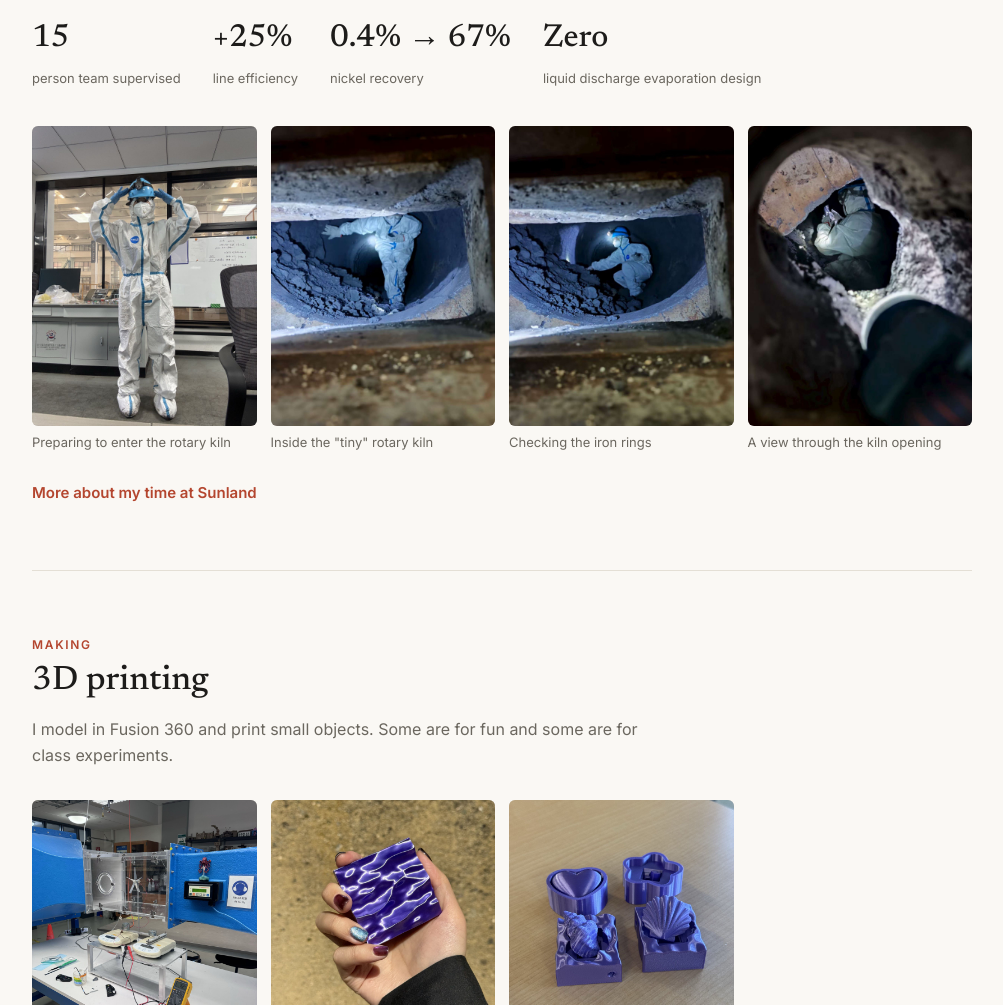
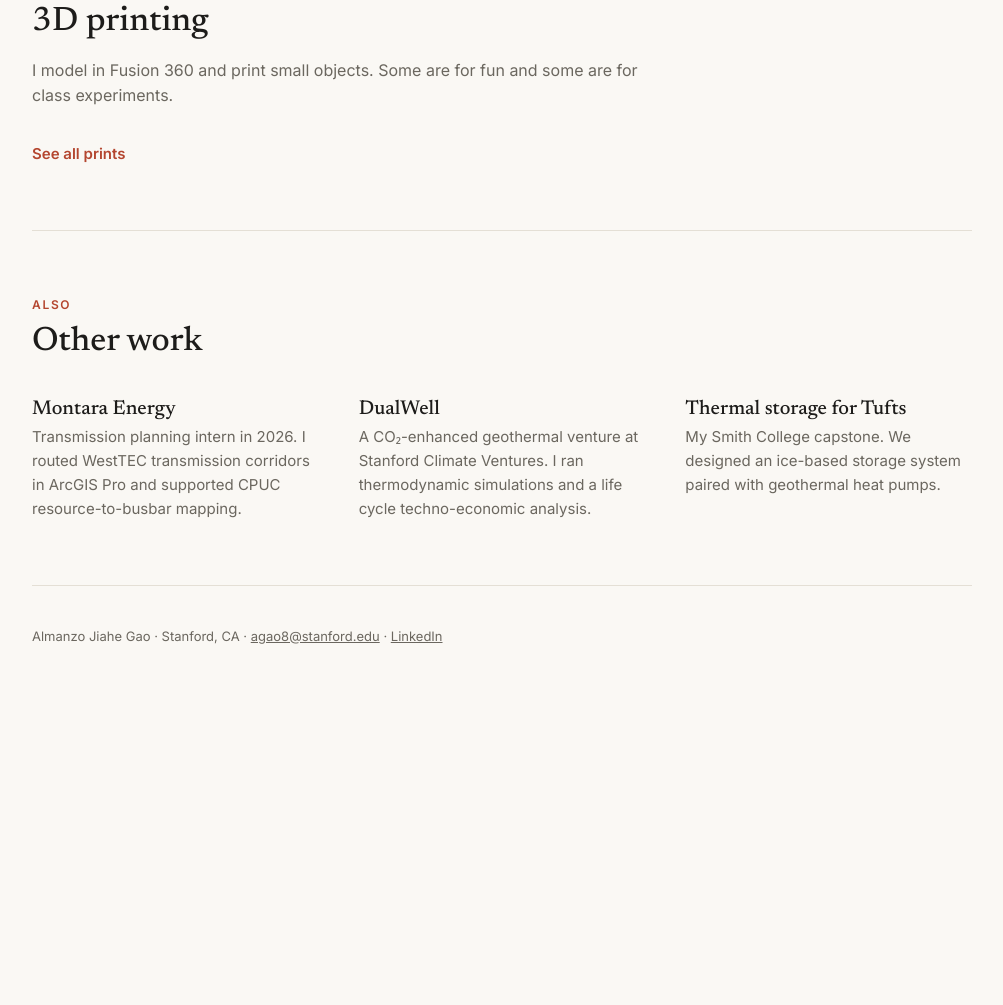
Before and after one commit to agao8-boop/agao8-boop.github.io, a plain HTML site: page index.html in a window 1280 px wide. Shown: the part 1795-2800 px from the top of the page, without its empty margins (138-1141 px from the left). After the commit the page ends 2498 px from the top, so only its background shows below. Drawn offline with Linux system fonts and the light colour scheme.

Commit message:
Keep home page text only; photos stay on detail pages
Co-Authored-By: Claude Opus 5.5 <noreply@anthropic.com>

```diff
--- a/index.html
+++ b/index.html
@@ -29,7 +29,6 @@
   <h2>Things I built</h2>
 
   <article class="project">
-    <img class="shot" src="images/projects/geoloop-report.jpg" alt="GeoLoop feasibility report showing a score of 52 out of 100 and a borefield site plan">
     <div>
       <h3><a href="projects.html#geoloop">GeoLoop</a></h3>
       <p class="meta">Stanford CEE 299 independent study · Advisor Peter Rumsey, P.E. · 2026</p>
@@ -45,7 +44,6 @@
   </article>
 
   <article class="project">
-    <img src="images/projects/fresno-storymap.jpg" alt="Map of solar resource utilization in Fresno County with substations and candidate solar areas">
     <div>
       <h3><a href="projects.html#fresno">Where the Power Goes in Fresno County</a></h3>
       <p class="meta">ArcGIS StoryMap · Stanford CEE 276M · 2026</p>
@@ -66,12 +64,6 @@
     <div><b>0.4% → 67%</b><span>nickel recovery</span></div>
     <div><b>Zero</b><span>liquid discharge evaporation design</span></div>
   </div>
-  <div class="gallery tall">
-    <figure><img src="images/manufacturing/suiting-up.jpg" alt="Almanzo in a white protective suit and helmet lamp" loading="lazy"><figcaption>Preparing to enter the rotary kiln</figcaption></figure>
-    <figure><img src="images/manufacturing/inside-kiln.jpg" alt="A worker in a protective suit inside a rotary kiln" loading="lazy"><figcaption>Inside the "tiny" rotary kiln</figcaption></figure>
-    <figure><img src="images/manufacturing/iron-rings.jpg" alt="Crouching inside the kiln to inspect the lining" loading="lazy"><figcaption>Checking the iron rings</figcaption></figure>
-    <figure><img src="images/manufacturing/kiln-opening.jpg" alt="View through a round opening into the kiln" loading="lazy"><figcaption>A view through the kiln opening</figcaption></figure>
-  </div>
   <a class="cta" href="manufacturing.html">More about my time at Sunland</a>
 </section>
 
@@ -79,11 +71,6 @@
   <p class="eyebrow">Making</p>
   <h2>3D printing</h2>
   <p class="lede">I model in Fusion 360 and print small objects. Some are for fun and some are for class experiments.</p>
-  <div class="gallery">
-    <figure><img src="images/3d/wind-turbine.jpg" alt="Small printed wind turbine mounted in a wind tunnel test section" loading="lazy"><figcaption>Wind turbine for a fluids experiment</figcaption></figure>
-    <figure><img src="images/3d/silk-wave.jpg" alt="Purple silk-finish printed square with a wave surface, held in a hand" loading="lazy"><figcaption>Silk wave, printed for fun</figcaption></figure>
-    <figure><img src="images/3d/shell-boxes.jpg" alt="Four purple printed boxes shaped like a heart, a flower, a conch, and a scallop" loading="lazy"><figcaption>Even more fun: shell, heart, and flower boxes</figcaption></figure>
-  </div>
   <a class="cta" href="3d-printing.html">See all prints</a>
 </section>
 
--- a/style.css
+++ b/style.css
@@ -15,7 +15,7 @@ header p{max-width:620px;margin-top:18px;font-size:18px;color:var(--muted)}
 section{padding:64px 0;border-bottom:1px solid var(--line)}
 .eyebrow{font-size:12px;letter-spacing:.14em;text-transform:uppercase;color:var(--accent);font-weight:600}
 section>h2{font-size:34px;margin:8px 0 36px}
-.project{display:grid;grid-template-columns:1.1fr 1fr;gap:40px;align-items:center;margin-bottom:64px}
+.project{max-width:680px;margin-bottom:56px}
 .project:last-child{margin-bottom:0}
 .project img{width:100%;border-radius:6px;display:block}
 .project .shot{max-height:420px;object-fit:cover;object-position:top}
```
